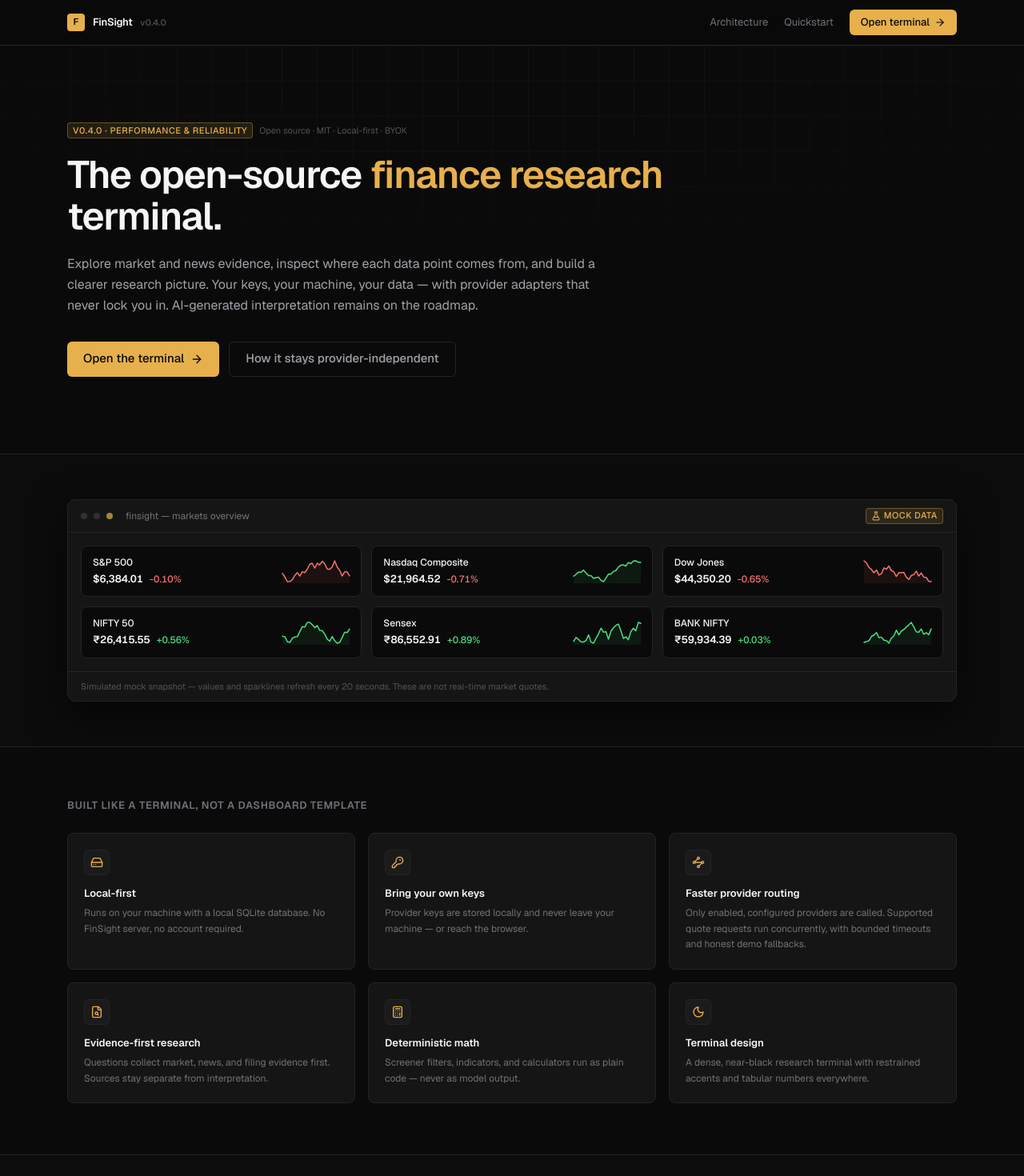
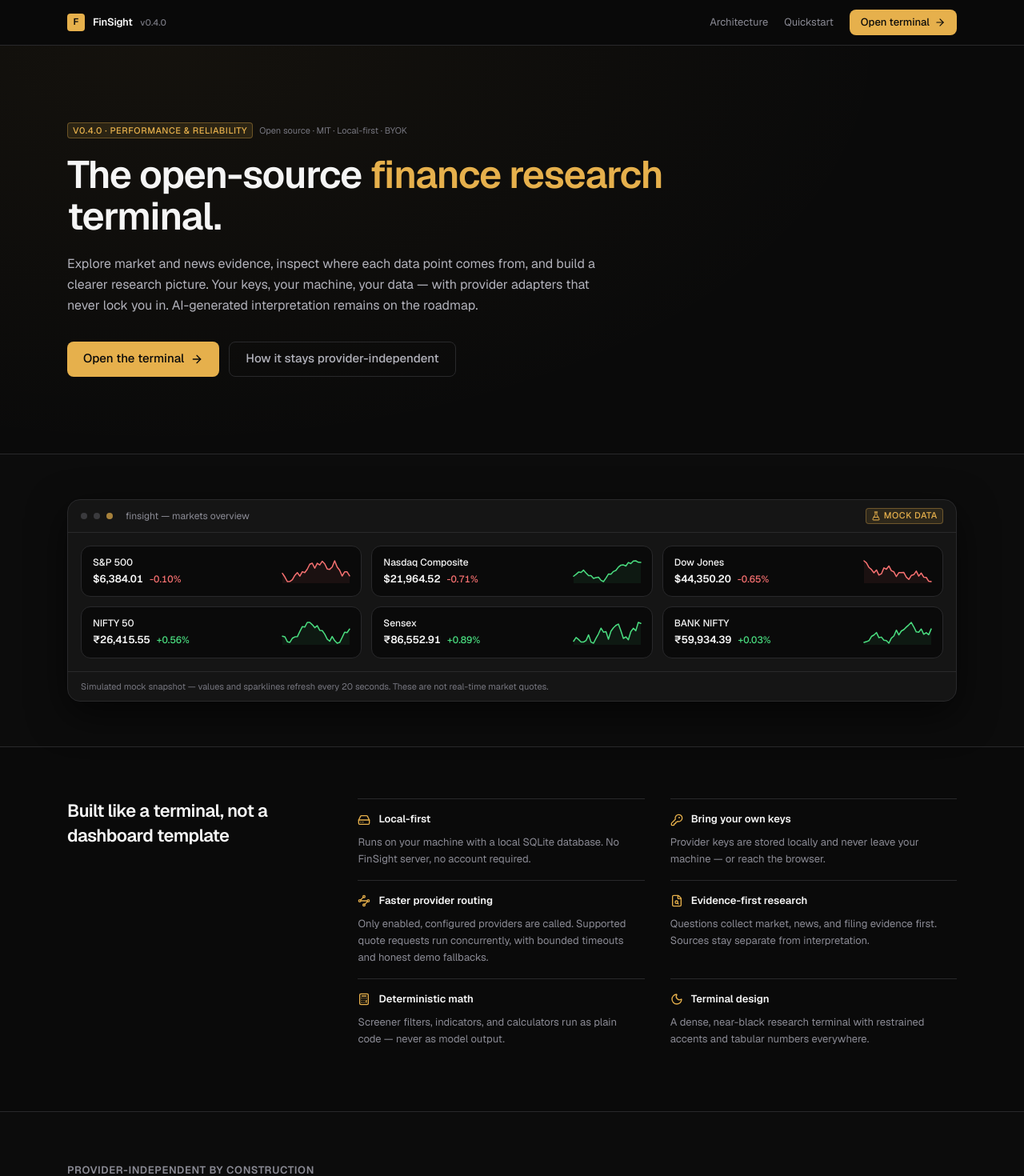
Before and after one commit to ks2483735-afk/finsight, a Next.js app: page / in a window 1280 px wide. Shown: the top 1470 px of the page at 80% size. Built offline with nearby package versions, Linux system fonts and the light colour scheme.

Commit message:
Polish FinSight UI contrast and landing page
Improve shared visual hierarchy and landing-page presentation while preserving application behavior.

```diff
--- a/app/globals.css
+++ b/app/globals.css
@@ -11,16 +11,16 @@
   --color-background: #0a0a0a; /* page background */
   --color-surface: #111111; /* secondary background / sidebar */
   --color-card: #151515; /* cards & panels */
-  --color-elevated: #1b1b1b; /* hover / raised rows */
-  --color-overlay: #171717; /* dropdowns, modals */
-  --color-border: #242424; /* subtle borders */
-  --color-border-strong: #303030; /* emphasized borders */
+  --color-elevated: #1d1d1f; /* hover / raised rows */
+  --color-overlay: #181819; /* dropdowns, modals */
+  --color-border: #29292b; /* subtle borders */
+  --color-border-strong: #3a3a3d; /* emphasized borders */
 
   /* --- Text -------------------------------------------------------------- */
   --color-foreground: #f5f5f5; /* primary text */
-  --color-secondary: #a1a1aa; /* secondary text */
-  --color-muted: #71717a; /* muted text */
-  --color-faint: #52525b; /* metadata / disabled */
+  --color-secondary: #b2b2bb; /* secondary text */
+  --color-muted: #8b8b95; /* supporting text */
+  --color-faint: #777780; /* metadata / disabled */
 
   /* --- Financial semantics ----------------------------------------------- */
   --color-positive: #4ade80; /* gains */
@@ -55,10 +55,10 @@
   --text-4xl: 2.25rem; /* 36px — hero metrics */
 
   /* --- Radii / shadows (restrained) --------------------------------------- */
-  --radius-sm: 4px;
-  --radius-md: 6px;
-  --radius-lg: 8px;
-  --radius-xl: 10px;
+  --radius-sm: 6px;
+  --radius-md: 8px;
+  --radius-lg: 12px;
+  --radius-xl: 16px;
 
   --shadow-overlay: 0 16px 48px rgba(0, 0, 0, 0.6);
   --shadow-pop: 0 8px 24px rgba(0, 0, 0, 0.45);
@@ -93,8 +93,8 @@ body {
 }
 
 :focus-visible {
-  outline: 1px solid var(--color-accent);
-  outline-offset: 1px;
+  outline: 2px solid var(--color-accent);
+  outline-offset: 2px;
 }
 
 /* Subtle scrollbars — visible but not distracting */
--- a/app/page.tsx
+++ b/app/page.tsx
@@ -94,11 +94,8 @@ export default function LandingPage() {
         <div
           className="pointer-events-none absolute inset-0 opacity-60"
           style={{
-            backgroundImage:
-              "linear-gradient(#161616 1px, transparent 1px), linear-gradient(90deg, #161616 1px, transparent 1px)",
-            backgroundSize: "44px 44px",
-            maskImage: "radial-gradient(ellipse 70% 60% at 50% 0%, #000 30%, transparent 100%)",
-            WebkitMaskImage: "radial-gradient(ellipse 70% 60% at 50% 0%, #000 30%, transparent 100%)",
+            background:
+              "radial-gradient(ellipse 72% 100% at 16% 0%, rgba(230, 176, 76, 0.08), transparent 100%)",
           }}
           aria-hidden
         />
@@ -147,22 +144,24 @@ export default function LandingPage() {
 
       {/* ------------------------------------------------------------ features */}
       <section className="mx-auto max-w-6xl px-5 py-16">
-        <h2 className="text-sm font-semibold uppercase tracking-wider text-muted">
+        <div className="grid gap-8 lg:grid-cols-[0.8fr_2fr] lg:gap-16">
+          <h2 className="max-w-sm text-xl font-semibold leading-snug tracking-tight text-foreground sm:text-2xl">
             Built like a terminal, not a dashboard template
           </h2>
-        <div className="mt-6 grid gap-4 sm:grid-cols-2 lg:grid-cols-3">
+          <div className="grid gap-x-8 sm:grid-cols-2">
             {FEATURES.map((feature) => (
               <div
                 key={feature.title}
-              className="rounded-lg border border-border bg-card p-5 transition-colors duration-150 hover:border-border-strong"
+                className="border-t border-border py-4 first:border-t-0 sm:first:border-t"
               >
-              <span className="flex h-8 w-8 items-center justify-center rounded-md border border-border bg-elevated text-accent">
-                <feature.icon className="h-4 w-4" aria-hidden />
-              </span>
-              <h3 className="mt-3.5 text-sm font-semibold text-foreground">{feature.title}</h3>
-              <p className="mt-1.5 text-xs leading-relaxed text-muted">{feature.body}</p>
+                <div className="flex items-center gap-2.5">
+                  <feature.icon className="h-4 w-4 shrink-0 text-accent" aria-hidden />
+                  <h3 className="text-sm font-semibold text-foreground">{feature.title}</h3>
+                </div>
+                <p className="mt-2 max-w-[40ch] text-sm leading-relaxed text-muted">{feature.body}</p>
               </div>
             ))}
+          </div>
         </div>
       </section>
 
```
Lines whose indentation alone changed are shown as unchanged.
